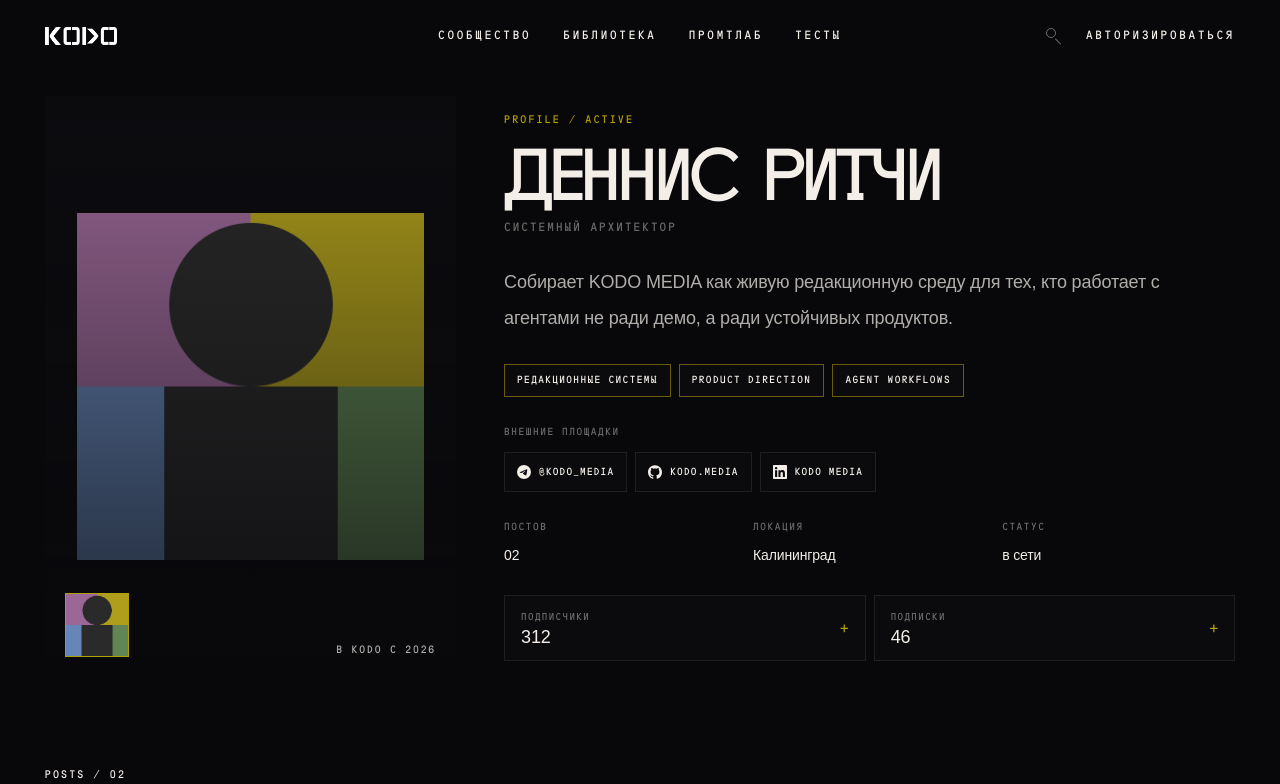
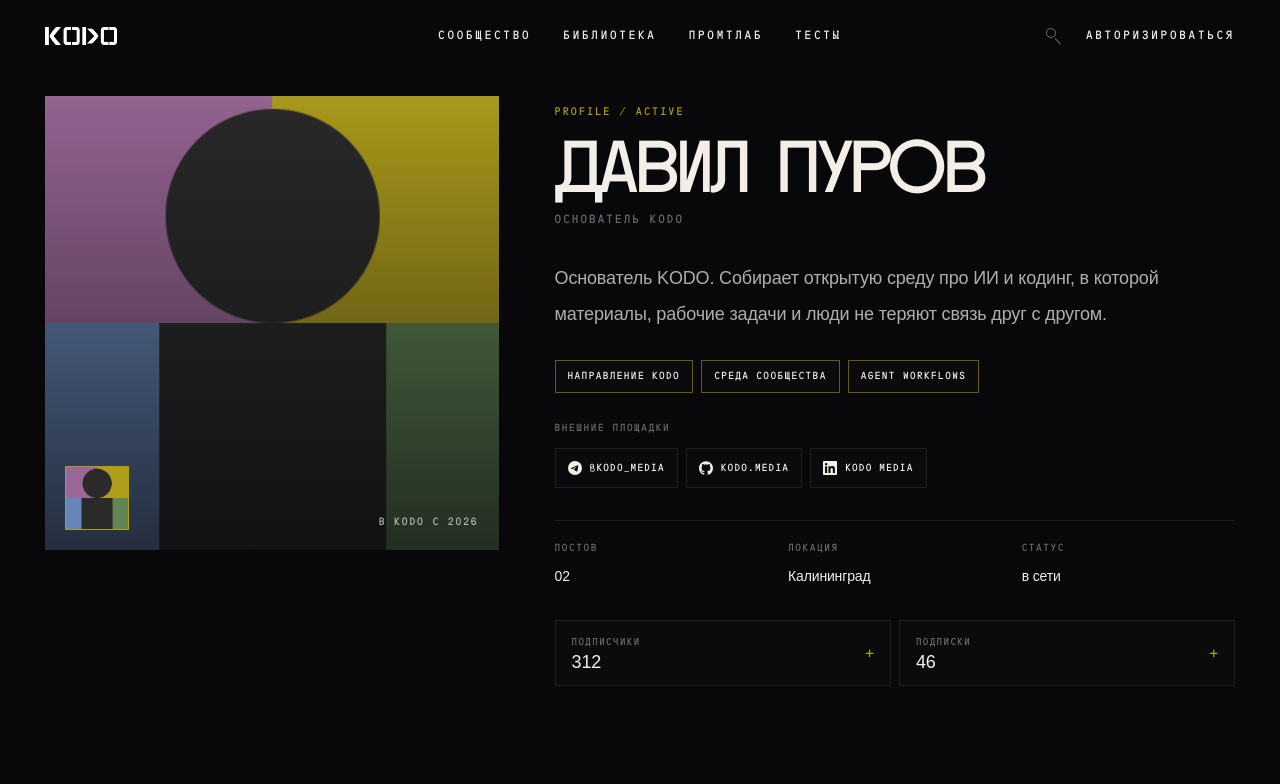
Before and after one commit to TemnovTema/kodo.media, a Next.js app: page /profile in a window 1280 px wide. Shown: the top 784 px of the page. Built offline with nearby package versions, Linux system fonts and the light colour scheme; a web font is replaced by a local one.

Commit message:
Refine profile layout and identity

```diff
--- a/src/components/profile-page.tsx
+++ b/src/components/profile-page.tsx
@@ -37,22 +37,18 @@ export function ProfilePage({ profile, isCurrentUser = false }: ProfilePageProps
         style={{ "--accent": accent } as CSSProperties}
         className="pt-2"
       >
-        <div className="grid gap-7 xl:grid-cols-[minmax(18rem,0.72fr)_minmax(0,1.28fr)] xl:gap-12">
-          <div className="relative min-h-[22rem] overflow-hidden bg-[var(--color-panel)] sm:min-h-[28rem]">
+        <div className="grid gap-8 xl:grid-cols-[minmax(20rem,0.8fr)_minmax(0,1.2fr)] xl:items-start xl:gap-14">
+          <div className="relative aspect-square overflow-hidden bg-[var(--color-panel)]">
             <Image
               src={portraitSrc}
               alt={hasProfilePhoto ? `Портрет: ${profile.name}` : "Стандартный аватар KODO"}
               fill
               loading="eager"
-              sizes="(min-width: 1280px) 34vw, 100vw"
-              className={
-                hasProfilePhoto
-                  ? "object-cover saturate-[0.82]"
-                  : "object-contain p-8 saturate-[0.82]"
-              }
+              sizes="(min-width: 1280px) 36vw, 100vw"
+              className="object-cover saturate-[0.82]"
               style={hasProfilePhoto ? { objectPosition: profile.photoPosition } : undefined}
             />
-            <div className="absolute inset-0 bg-[linear-gradient(180deg,rgba(8,8,11,0.02),rgba(8,8,11,0.78))]" />
+            <div className="absolute inset-0 bg-[linear-gradient(180deg,rgba(8,8,11,0.04),rgba(8,8,11,0.7))]" />
             <div className="absolute inset-x-5 bottom-5 flex items-end justify-between gap-4">
               <ProfileAvatar profile={profile} className="h-16 w-16" sizes="64px" />
               <span className="font-mono text-[0.64rem] uppercase tracking-[0.18em] text-[var(--color-text-soft)]">
@@ -61,7 +57,7 @@ export function ProfilePage({ profile, isCurrentUser = false }: ProfilePageProps
             </div>
           </div>
 
-          <div className="flex flex-col gap-7 xl:py-4">
+          <div className="grid content-start gap-8 xl:py-2">
             <div className="space-y-4">
               <p className="font-mono text-[0.66rem] uppercase tracking-[0.2em] text-[var(--accent)]">
                 {isCurrentUser ? "profile / active" : "community / profile"}
@@ -76,6 +72,8 @@ export function ProfilePage({ profile, isCurrentUser = false }: ProfilePageProps
               </div>
             </div>
 
+            <div className="grid gap-8 2xl:grid-cols-[minmax(0,1fr)_12rem] 2xl:gap-10">
+              <div className="space-y-7">
                 <p className="max-w-3xl text-base leading-8 text-[var(--color-text-soft)] md:text-lg md:leading-9">
                   {profile.bio}
                 </p>
@@ -94,8 +92,9 @@ export function ProfilePage({ profile, isCurrentUser = false }: ProfilePageProps
                 {!isCurrentUser ? <ProfileActions profile={profile} /> : null}
 
                 <ProfileSocialLinks profile={profile} />
+              </div>
 
-            <dl className="grid gap-4 sm:grid-cols-3">
+              <dl className="grid gap-5 border-t border-[var(--color-border)] pt-5 sm:grid-cols-3 2xl:grid-cols-1 2xl:border-l 2xl:border-t-0 2xl:pl-8 2xl:pt-0">
                 {[
                   ["Постов", String(posts.length).padStart(2, "0")],
                   ["Локация", profile.location],
@@ -109,6 +108,7 @@ export function ProfilePage({ profile, isCurrentUser = false }: ProfilePageProps
                   </div>
                 ))}
               </dl>
+            </div>
 
             <ProfileConnections profile={profile} />
           </div>
--- a/src/lib/content.ts
+++ b/src/lib/content.ts
@@ -1408,12 +1408,12 @@ export const currentProfileSlug = "dennis-ritchie";
 export const communityProfiles: CommunityProfile[] = [
   {
     slug: "dennis-ritchie",
-    name: "Деннис Ритчи",
-    role: "Системный архитектор",
-    avatarLabel: "DR",
+    name: "Давил Пуров",
+    role: "Основатель KODO",
+    avatarLabel: "ДП",
     accent: "yellow",
-    bio: "Собирает KODO MEDIA как живую редакционную среду для тех, кто работает с агентами не ради демо, а ради устойчивых продуктов.",
-    focus: ["Редакционные системы", "Product direction", "Agent workflows"],
+    bio: "Основатель KODO. Собирает открытую среду про ИИ и кодинг, в которой материалы, рабочие задачи и люди не теряют связь друг с другом.",
+    focus: ["Направление KODO", "Среда сообщества", "Agent workflows"],
     location: "Калининград",
     joined: "в KODO с 2026",
     followersCount: 312,
```
Lines whose indentation alone changed are shown as unchanged.
